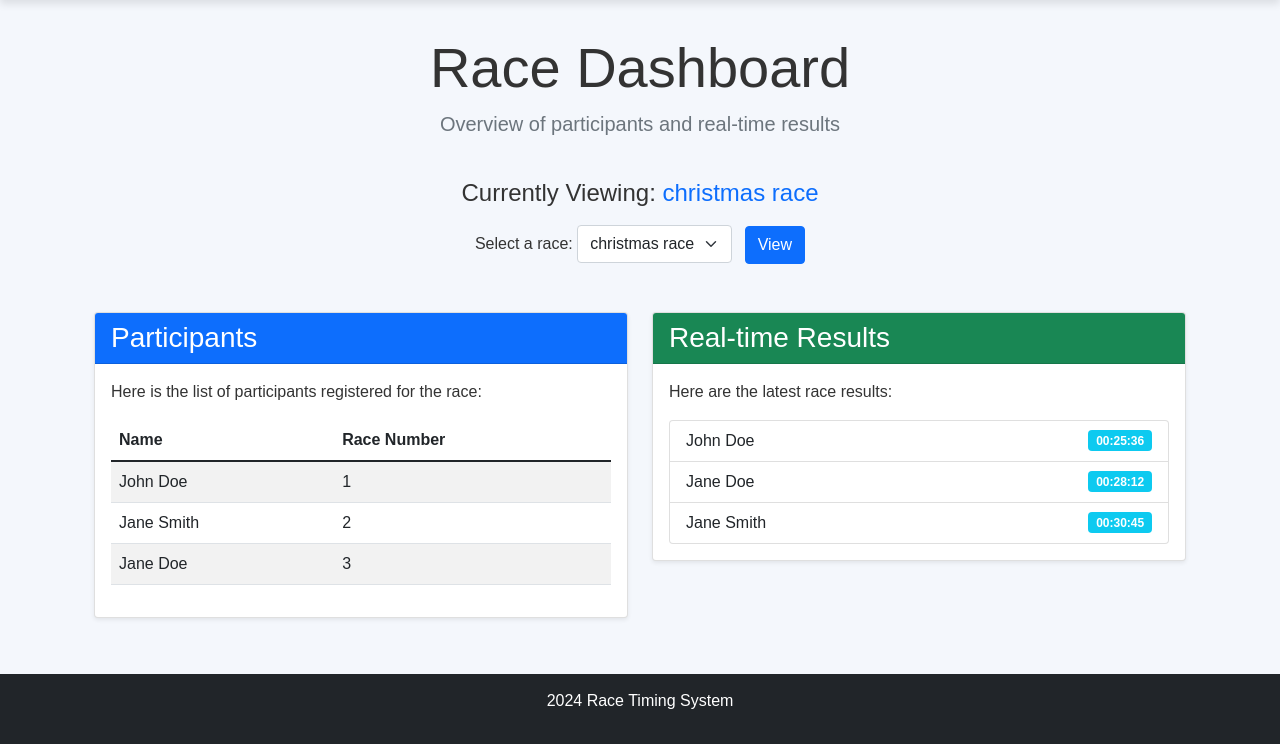
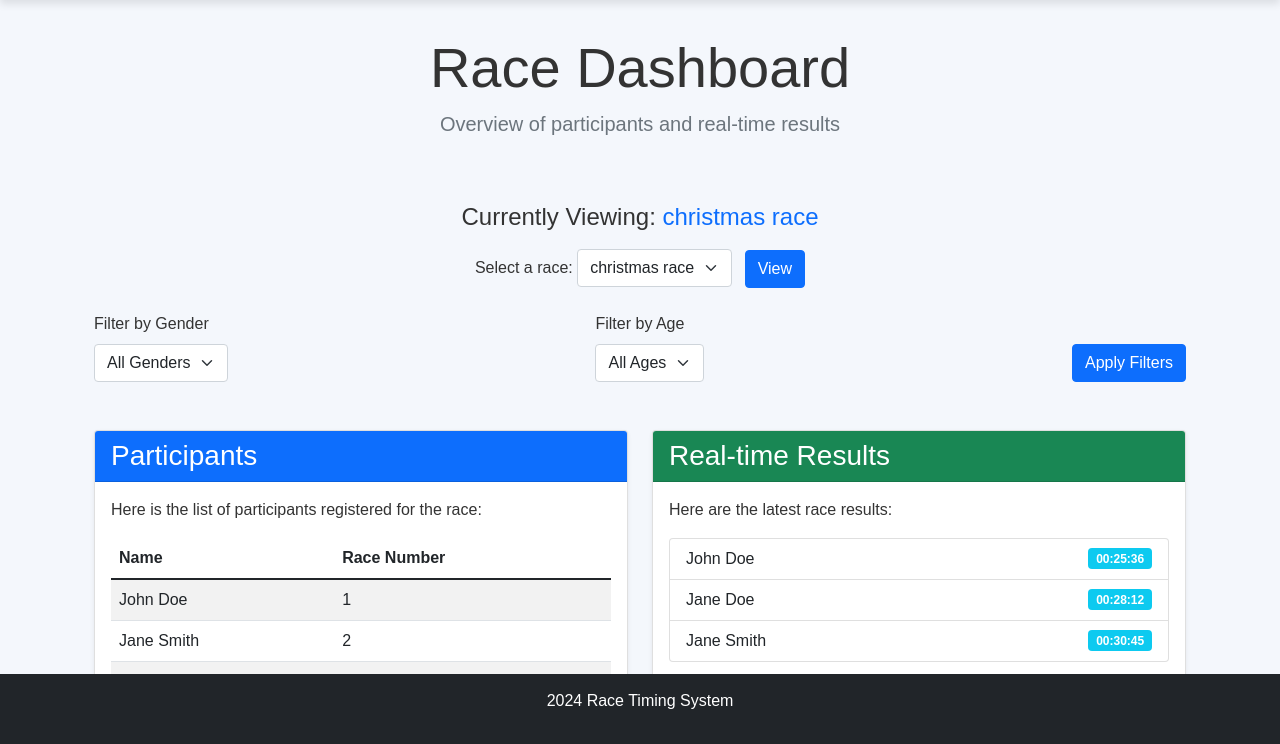
Before and after one commit to JakeGT/RaceTimingSystem, a Django app: page / in a window 1280 px wide. Shown: the part 56-800 px from the top of the page. Run offline with Django 5.2, Linux system fonts and the light colour scheme; data comes from the database, SQL or seed files in the repository; both versions use the stored data as it was after the commit.

Commit message:
Added frontend results filters

```diff
--- a/running/app/templates/app/dashboard.html
+++ b/running/app/templates/app/dashboard.html
@@ -10,6 +10,19 @@
         <div class="col-12">
             <h1 class="display-4 text-center">Race Dashboard</h1>
             <p class="lead text-center text-muted">Overview of participants and real-time results</p>
+        </div>
+    </div>
+
+    <!-- Message Section -->
+    <div class="row mt-4">
+        <div class="col-12">
+            {% if messages %}
+                <div class="alert alert-info">
+                    {% for message in messages %}
+                        <p>{{ message }}</p>
+                    {% endfor %}
+                </div>
+            {% endif %}
         </div>
     </div>
 
@@ -27,6 +40,42 @@
                     {% endfor %}
                 </select>
                 <button type="submit" class="btn btn-primary ms-2">View</button>
+            </form>
+        </div>
+    </div>
+
+    <!-- Filter Section for Gender and Age -->
+    <div class="row mt-4">
+        <div class="col-12">
+            <form method="get" action="{% url 'dashboard' %}">
+                <div class="d-flex justify-content-between">
+                    <!-- Gender Filter -->
+                    <div class="form-group">
+                        <label for="gender-select" class="form-label">Filter by Gender</label>
+                        <select id="gender-select" name="gender" class="form-select w-auto">
+                            <option value="">All Genders</option>
+                            <option value="male" {% if request.GET.gender == 'male' %}selected{% endif %}>Male</option>
+                            <option value="female" {% if request.GET.gender == 'female' %}selected{% endif %}>Female</option>
+                        </select>
+                    </div>
+
+                    <!-- Age Filter -->
+                    <div class="form-group">
+                        <label for="age-select" class="form-label">Filter by Age</label>
+                        <select id="age-select" name="age" class="form-select w-auto">
+                            <option value="">All Ages</option>
+                            <option value="18" {% if request.GET.age == '18' %}selected{% endif %}>18-25</option>
+                            <option value="26" {% if request.GET.age == '26' %}selected{% endif %}>26-35</option>
+                            <option value="36" {% if request.GET.age == '36' %}selected{% endif %}>36-45</option>
+                            <option value="46" {% if request.GET.age == '46' %}selected{% endif %}>46-60</option>
+                            <option value="60" {% if request.GET.age == '60' %}selected{% endif %}>60+</option>
+                        </select>
+                    </div>
+
+                    <div class="form-group align-self-end">
+                        <button type="submit" class="btn btn-primary">Apply Filters</button>
+                    </div>
+                </div>
             </form>
         </div>
     </div>
--- a/running/app/views.py
+++ b/running/app/views.py
@@ -150,6 +150,8 @@ def upload_results(request):
         except Exception as e:
             messages.error(request, f"Error uploading CSV file: {e}")
 
+        return redirect('dashboard')
+
     #  get all available races
     races = Race.objects.all()
     selected_race = races.first() if races.exists() else None
@@ -226,7 +228,7 @@ def upload_participants(request):
         except Exception as e:
             messages.error(request, f"An error occurred while processing the CSV file: {e}")
 
-        return redirect('upload_participants')
+        return redirect('dashboard')
 
     return render(request, 'app/upload_participants.html', {
         'races': races,
```
Also changed, not shown: running/db.sqlite3, 3 other files.
